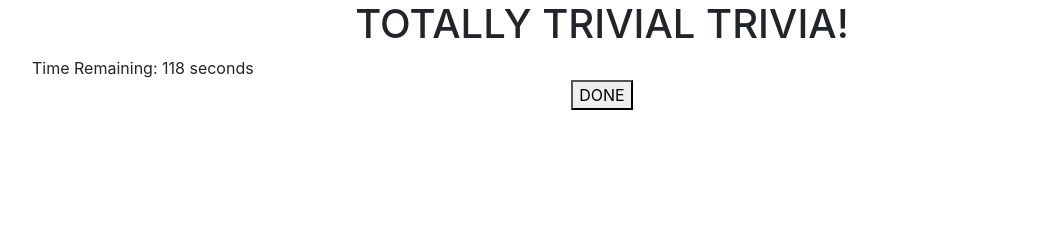
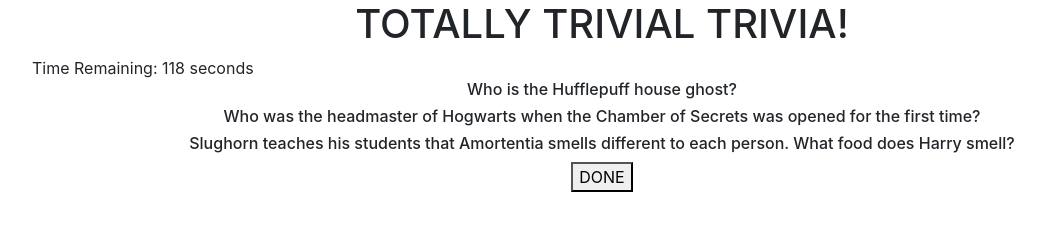
Before and after one commit to Mishel-T/TriviaGame, a plain HTML site: page index.html in a window 1280 px wide. Both pictures are taken after a click on the button "START". Shown: the whole page, without its empty margins (38-1083 px from the left). Drawn offline with nearby package versions, Linux system fonts and the light colour scheme.

Commit message:
question rows created

```diff
--- a/assets/css/style.css
+++ b/assets/css/style.css
@@ -1,3 +1,7 @@
 .container { text-align:center;
 
 }
+
+h3 {
+    font-size: 12pt;
+}
--- a/assets/javascript/app.js
+++ b/assets/javascript/app.js
@@ -14,8 +14,8 @@
     var startBtn= $("#start-btn");
     var doneBtn= $("#done-btn");
     var timer=  $("#timer");
-    var questions= $("#questions");
-    var answers= $("#answers");
+    var questionDisplay= $("#questions");
+    var answerDisplay= $("#answers");
 
 
 
@@ -63,11 +63,23 @@
 
        };
 
-    //push questions from array to question and answer arrays and create row each time
-    for (var i=0; i <questions.length; i++) {
-        $(questions).append(questions[i]);
-        console.log(questions)
-    }
+    //push questions from array to question rows and create a row each time
+    for (var i=0; i<questions.length; i++) {
+        var qRow = $("<h3>")
+        qRow.addClass("col-md-12")
+        qRow.text(questions[i])
+        $(questionDisplay).append(qRow);
+        console.log(questions[i]);
+
+    };
+
+
+
+
+    //push answers from array to answer row and createa a row each time... how to nestle this
+    //under each question row?? Also, have to be radio button inputs
+    //create for loop to iterate through answer array and create a radio button and the append to end of
+    //each corresponding qRow
 
     //set conditional for if time runs out, run done function
 }
--- a/index.html
+++ b/index.html
@@ -25,9 +25,9 @@
 
         <div id="start-btn"></div>
 
-        <div id="questions"></div>
+        <div id="questions" class="row"> </div>
 
-        <div id="answers"></div>
+        <div id="answers" class="row" ></div>
 
         <div id="done-btn"></div>
 
```
